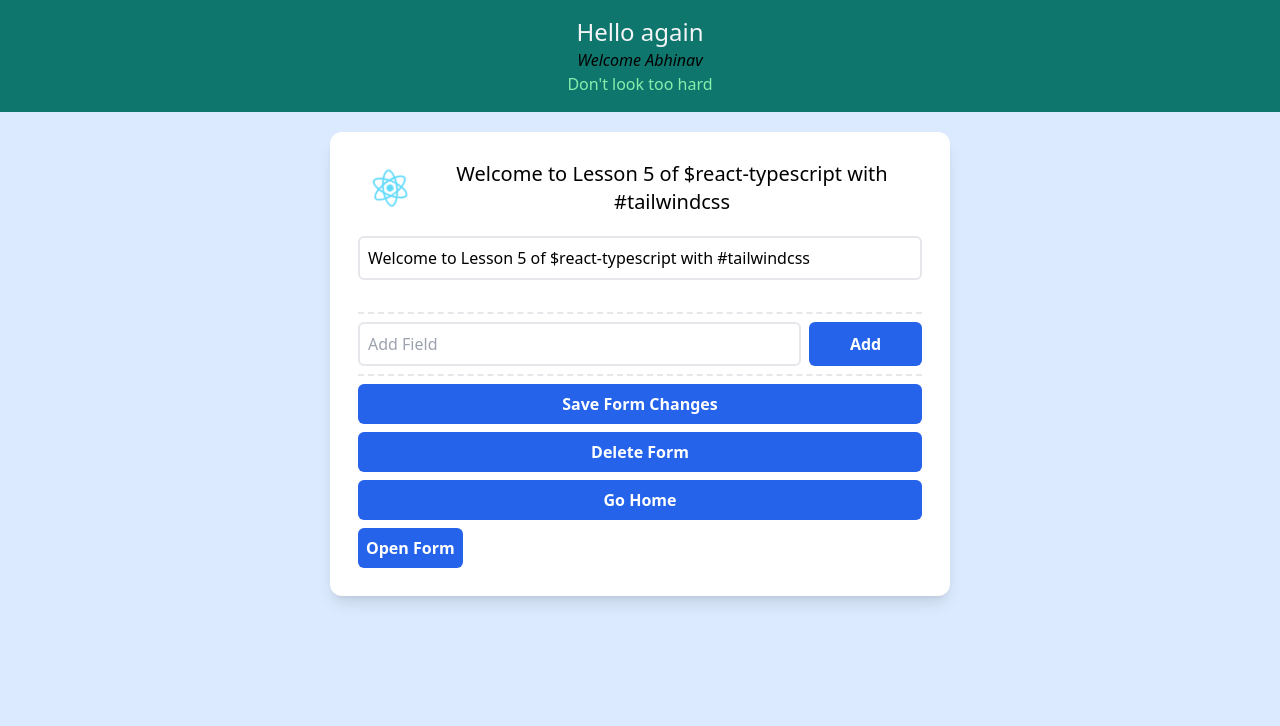
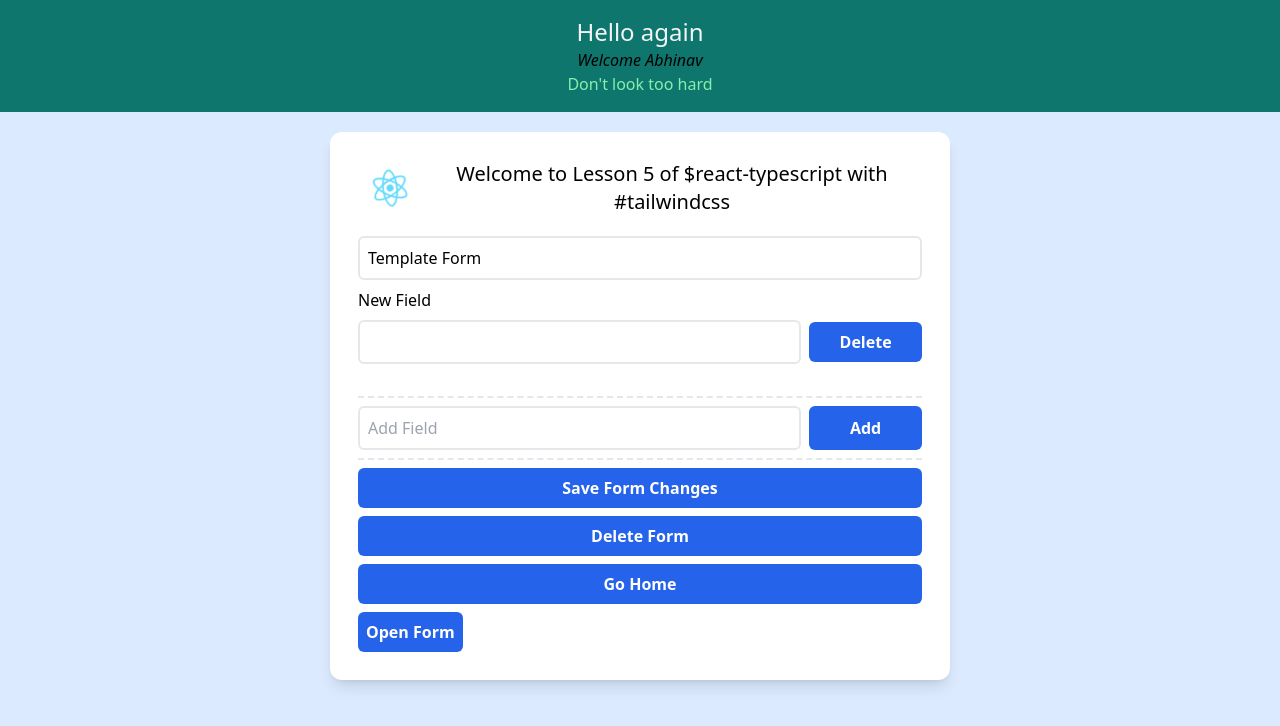
Before and after one commit to abeeto/reactforall_msOne, a React (Create React App) app: page / in a window 1280 px wide. Both pictures are taken after a click on the button "Open Form". Shown: the top 726 px of the page. Built offline with nearby package versions, Linux system fonts and the light colour scheme.

Commit message:
Refactor app so selecting form and opening works

```diff
--- a/src/App.tsx
+++ b/src/App.tsx
@@ -1,7 +1,7 @@
 import React, { useEffect, useState } from 'react';
 import AppContainer from './AppContainer';
 import Heading from './Heading';
-import FormElements from './FormElements';
+import Form from './Form';
 import { FormBtn } from './FormBtn';
 import Home from './Home';
 
@@ -22,22 +22,18 @@ function App() {
   const [pageOpen, setPageOpen] = useState("HOME");
   const [formTitle, setFormTitle] = useState<string>("Welcome to Lesson 5 of $react-typescript with #tailwindcss");
   const [selectedFormKey, setSelectedFormKey] = useState<string>("");
-  const [selectedFormElements, setSelectedFormElements] = useState<formFieldElement[]>([]);
-  useEffect(()=> {
-    if(selectedFormKey) {
-      let form = JSON.parse(localStorage.getItem(selectedFormKey) as string);
-      setSelectedFormElements(form.elements);
-      setFormTitle(form.title);
-      console.log(form);
-    }
-  }, [selectedFormKey])
+
+  let newId = Number(new Date());
   return (
     <AppContainer>
       <Heading innerText={formTitle}/>
       {
         pageOpen === "FORM" ?
         <>
-          <FormElements formTitle={formTitle} setFormTitle={setFormTitle} elements={selectedFormElements} setElements={setSelectedFormElements}/>
+          <Form formObj={JSON.parse(
+            localStorage.getItem(selectedFormKey) ??
+            `{"id": ${newId}, "title": "Template Form", "elements": [{"id": "1","label": "New Field","type": "text"}]}`
+          )}/>
           <FormBtn onClick={() => {
             if(selectedFormKey) {
               localStorage.removeItem(selectedFormKey);
@@ -48,10 +44,11 @@ function App() {
           }} innerText="Go Home"/>
         </>
         :
-        <Home setSelectedFormKey={setSelectedFormKey}/>
+        <Home setSelectedFormKeyCB = {setSelectedFormKey} selectedFormKey={selectedFormKey}/>
       }
       <div className="flex gap-2">
         <FormBtn onClick={() => {
+          console.log(selectedFormKey)
           setPageOpen("FORM");
         }} innerText="Open Form"/>
       </div>
--- /dev/null
+++ b/src/Form.tsx
@@ -0,0 +1,73 @@
+import React, {SetStateAction, useState, useEffect} from "react";
+import { FormBtn } from "./FormBtn";
+
+interface Form {
+  id: number,
+  title: string,
+  elements: formFieldElement[]
+}
+interface formFieldElement {
+  id: number,
+  label: string,
+  type:string
+}
+interface formProps {
+  formObj: Form;
+}
+
+export default function Form({formObj} : formProps) {
+  const [formTitle, setFormTitle] = useState<string>(formObj.title);
+  const [formFields, setFormFields] = useState<formFieldElement[]>(formObj.elements);
+  const [newField, setNewField] = useState<string>("");
+  const deleteFormFieldElement = (idDelete: number) => {
+    return formFields.filter((item: formFieldElement) => item.id !== idDelete);
+  }
+  useEffect(() => {
+    console.log("updating localStorage..")
+    localStorage.setItem(formObj.id.toString(), JSON.stringify({...formObj, title: formTitle, elements: formFields}))
+  }, [formFields, formTitle, formObj])
+  return (
+    <div className="flex flex-col">
+      <div className="flex flex-row">
+        <input className="border-2 border-grey-200 rounded-md p-2 flex-1" type="text" value={formTitle} onChange={(e) => {
+            setFormTitle(e.target.value);
+            console.log(formTitle);
+        }}/>
+      </div>
+
+      {
+        formFields.map(item => {
+          return (
+            <React.Fragment key={item.id}>
+              <label className="text-m font-medium my-2" htmlFor={item.label}>{item.label}</label>
+              <div className="flex flex-row justify-between gap-2">
+                <input className="border-2 border-grey-200 rounded-md p-2 flex-1" id={item.label} type={item.type} />
+                <FormBtn innerText="Delete" onClick={(_)=>{
+                  setFormFields(deleteFormFieldElement(item.id));
+                }} className="self-center w-1/5"/>
+              </div>
+            </React.Fragment>
+          )
+        })
+      }
+      <div className="flex flex-row gap-2 h-15 mt-8 mb-2 py-2 border-y-2 border-dashed">
+        <input className="border-2 border-grey-200 rounded-md p-2 flex-1" type="text" id="addField" placeholder="Add Field" onChange={
+          (e) => {
+            setTimeout(
+              () => {
+                setNewField(e.target.value);
+              }, 500
+            )
+          }
+        }/>
+        <FormBtn innerText="Add" className="w-1/5"onClick={(_) => {
+          setFormFields([...formFields, {id: Number(new Date()), label: newField, type: "text"}])
+        }}/>
+      </div>
+      <FormBtn innerText='Save Form Changes' onClick= {(e) => {
+        let currentForm:Form = {...formObj, elements: formFields};
+        localStorage.setItem(currentForm.id.toString(), JSON.stringify({...formObj, title: formTitle, elements: formFields}))
+      }}/>
+    </div>
+  )
+}
--- a/src/FormElements.tsx
+++ /dev/null
@@ -1,72 +0,0 @@
-import React, {useState} from "react";
-import { FormBtn } from "./FormBtn";
-
-interface form {
-  id: number,
-  title: string,
-  elements: formFieldElement[]
-}
-interface formFieldElement {
-  id: number,
-  label: string,
-  type:string
-}
-
-interface FormElementsProps {
-  formTitle: string;
-  setFormTitle: React.Dispatch<React.SetStateAction<string>>;
-  elements: formFieldElement[];
-  setElements: React.Dispatch<React.SetStateAction<formFieldElement[]>>
-}
-
-export default function FormElements({formTitle, setFormTitle, elements, setElements} : FormElementsProps) {
-  const [newField, setNewField] = useState<string>("");
-  const deleteFormFieldElement = (idDelete: number) => {
-    return elements.filter((item: formFieldElement) => item.id !== idDelete);
-  }
-    return (
-      <div className="flex flex-col">
-        <div className="flex flex-row">
-          <input className="border-2 border-grey-200 rounded-md p-2 flex-1" type="text" value={formTitle} onChange={(e) => {
-            setFormTitle(e.target.value);
-            console.log(formTitle);
-          }}/>
-        </div>
-
-        {
-          elements.map(item => {
-            return (
-              <React.Fragment key={item.id}>
-                <label className="text-m font-medium my-2" htmlFor={item.label}>{item.label}</label>
-                <div className="flex flex-row justify-between gap-2">
-                  <input className="border-2 border-grey-200 rounded-md p-2 flex-1" id={item.label} type={item.type} />
-                  <FormBtn innerText="Delete" onClick={(_)=>{
-                    setElements(deleteFormFieldElement(item.id));
-                  }} className="self-center w-1/5"/>
-                </div>
-              </React.Fragment>
-            )
-          })
-        }
-        <div className="flex flex-row gap-2 h-15 mt-8 mb-2 py-2 border-y-2 border-dashed">
-          <input className="border-2 border-grey-200 rounded-md p-2 flex-1" type="text" id="addField" placeholder="Add Field" onChange={
-            (e) => {
-              setTimeout(
-                () => {
-                  setNewField(e.target.value);
-                }, 500
-              )
-            }
-          }/>
-          <FormBtn innerText="Add" className="w-1/5"onClick={(_) => {
-            setElements([...elements, {id: Number(new Date()), label: newField, type: "text"}])
-          }}/>
-        </div>
-        <FormBtn innerText='Save Form Changes' onClick= {(e) => {
-          e.preventDefault();
-          let currentForm:form = {id: Number(new Date()), title: formTitle, elements: elements};
-          localStorage.setItem(currentForm.id.toString(), JSON.stringify({title: currentForm.title, elements: currentForm.elements}))
-        }}/>
-      </div>
-    )
-}
--- a/src/Home.tsx
+++ b/src/Home.tsx
@@ -1,37 +1,52 @@
-import { MouseEventHandler, SetStateAction, useEffect, useState} from "react";
+import { SetStateAction, useState} from "react";
 import logo from "./logo.svg";
 
-export default function Home({setSelectedFormKey} :{setSelectedFormKey: React.Dispatch<SetStateAction<string>>}) {
-    const handleFormSelect : MouseEventHandler<HTMLDivElement> = (e) => {
-        let key = e.currentTarget.dataset.key;
+
+interface HomeProps {
+    selectedFormKey: string;
+    setSelectedFormKeyCB: React.Dispatch<SetStateAction<string>>
+}
+
+export default function Home({selectedFormKey, setSelectedFormKeyCB}: HomeProps) {
+    const handleFormSelect = (key  : string ) => {
         if (key) {
-            setSelectedFormKey(key);
+            if (key === selectedFormKey) {
+                setSelectedFormKeyCB("");
+                return;
+            }
+            setSelectedFormKeyCB(key);
         }
     }
-    const handleFormDelete : MouseEventHandler<HTMLDivElement> = (e) => {
-        let key = e.currentTarget.dataset.key as string;
-        setAvailableForms(availableForms.filter((currentKey) => currentKey !== key));
-        localStorage.removeItem(key);
+    const handleFormDelete = () => {
+        setAvailableForms(availableForms.filter((currentKey) => currentKey !== selectedFormKey));
+        localStorage.removeItem(selectedFormKey);
     }
 
     const [availableForms, setAvailableForms] = useState(Object.keys(localStorage));
-
     return (
-        <div className="flex p-3 gap-2">
+        <div className="flex flex-col box-border">
+            <div className="flex flex-row p-3 gap-2">
                 <img src={logo} alt="react logo" className="h-20 w-auto flex-shrink-1"/>
                 <div className="flex flex-col flex-1">
-            <div className="">Available Forms:</div>
+                    <div className="text-lg">Available Forms:</div>
                     {
                         availableForms.map((key) => {
                             let item = JSON.parse(localStorage.getItem(key) as string);
                             return (
-                    <div className="flex flex-row max-w-full justify-end" key={key}>
-                        <div className="text-xl font-thin mb-5 p-3 bg-slate-300 flex-grow rounded-sm">{item.title} </div>
-                        <div className="text-xl cursor-pointer font-medium mb-5 p-3 bg-blue-500 hover:bg-blue-600 grow-1 text-white" data-key={key} onClick={handleFormSelect}>Select</div>
-                        <div className="text-xl cursor-pointer font-medium mb-5 p-3 bg-red-500 hover:bg-red-600 grow-1 rounded-sm text-white" data-key={key} onClick={handleFormDelete}>Delete</div>
-                    </div>)
+                                <div key={key} data-key={key} onClick={() => handleFormSelect(key)}  className={`text-xl font-thin mb-5 p-3 bg-gray-100 rounded-md flex-grow ${key === selectedFormKey && "border-blue-500 border-2"}`}>
+                                    {item.title}
+                                </div>
+                            )
                         })
                     }
+                    <div className="flex-grow bg-gray-50 hover:cursor-pointer hover:bg-gray-1 rounded-md font-normal text-lg text-center p-3 mb-4" onClick={()=> {
+
+                    }}> Create Form</div>
+                    <div className="flex flex-row justify-start gap-2">
+                        <div className="text-xl cursor-pointer font-medium mb-2 py-1 px-4 flex-1-1-[15vw] bg-blue-500 hover:bg-blue-600 text-center rounded-md text-white">Open</div>
+                        <div className="text-xl cursor-pointer font-medium mb-2 py-1 px-4 flex-1-1-[15vw] bg-red-500 hover:bg-red-600 text-center rounded-md text-white" onClick={handleFormDelete}>Delete</div>
+                    </div>
+                </div>
             </div>
         </div>
     )
```
Lines whose indentation alone changed are shown as unchanged.
